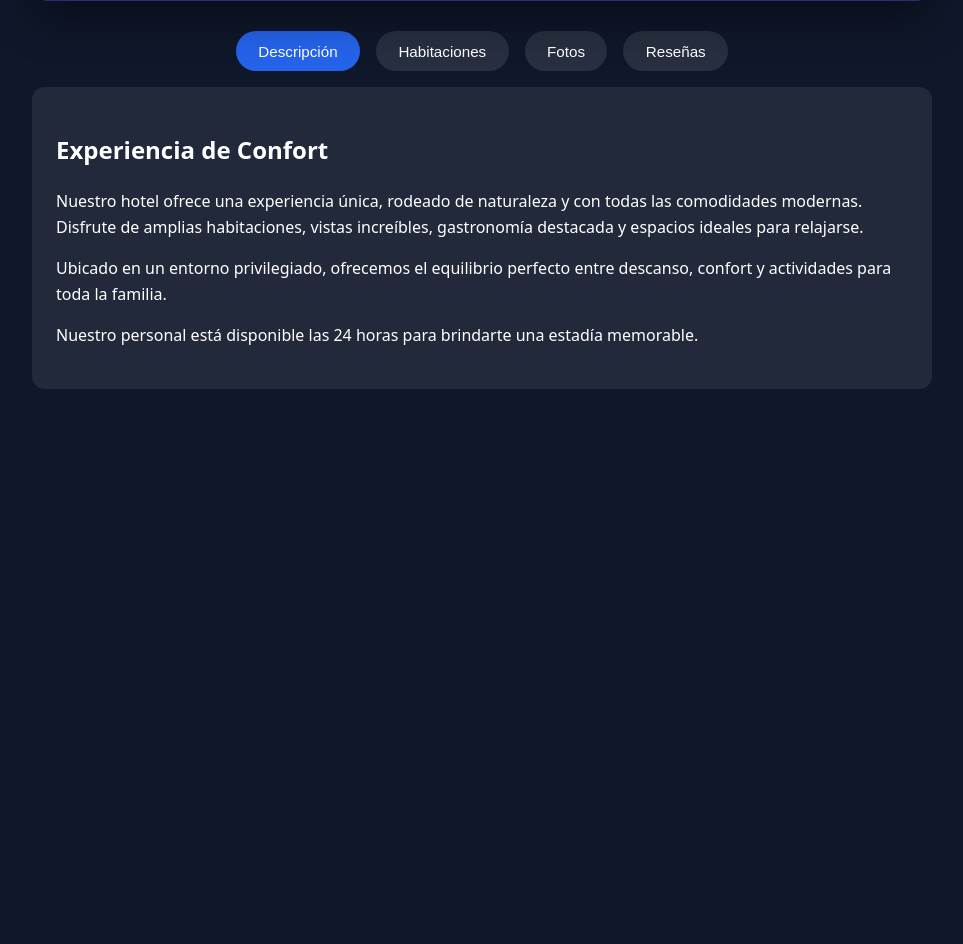
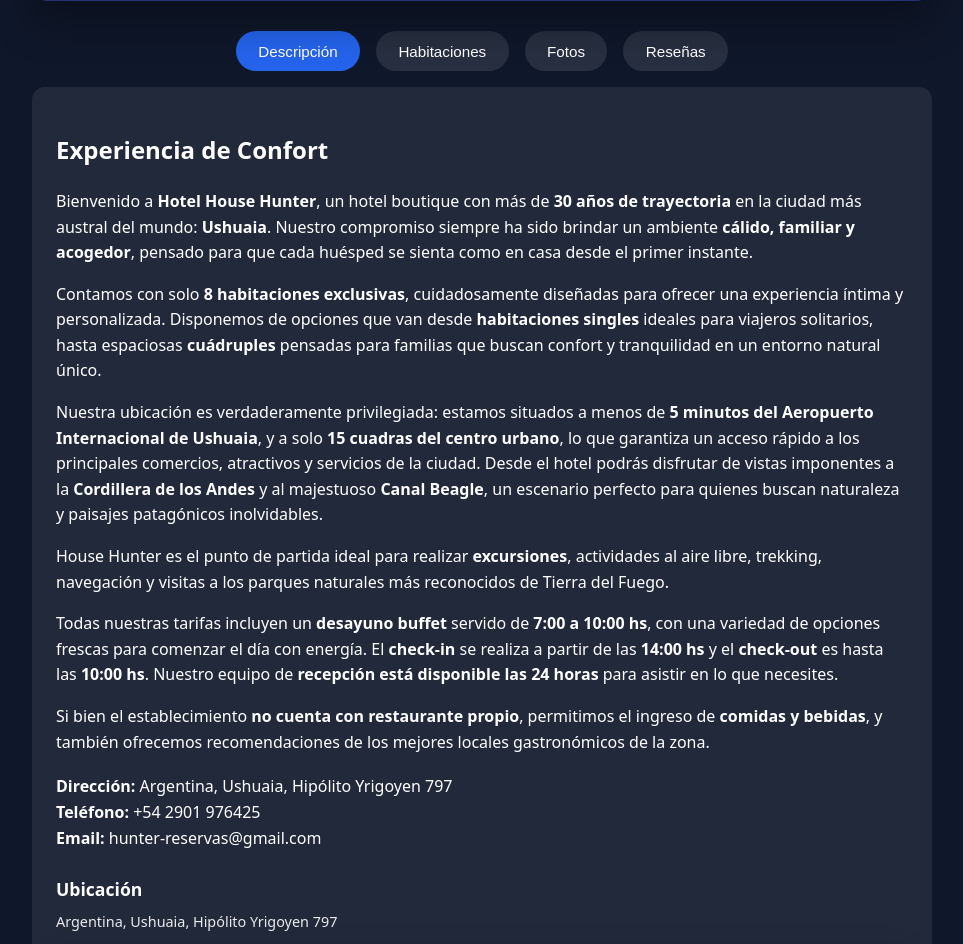
Before and after one commit to AleDaVinci/Hotel_House-Hunter, a Flask app: page /dashboard in a window 1280 px wide. Shown: the part 609-1553 px from the top of the page, without its empty margins (158-1121 px from the left). Before the commit the page ends 998 px from the top, so only its background shows below. Run offline with Flask 3, Linux system fonts and the light colour scheme; the visitor is signed in with stand-in values (Sample User, id 1).

Commit message:
style(dashboard): Se cargaron ma fotos y retocaron estilos del tab descrpcion

```diff
--- a/static/css/main.css
+++ b/static/css/main.css
@@ -434,6 +434,30 @@ body {
   border-radius: 0.8rem;
   line-height: 1.6;
 }
+/* ----------- MAPA / UBICACIÓN ----------- */
+.map-box {
+  margin-top: 1.5rem;
+}
+
+.map-box h3 {
+  margin: 0 0 0.4rem;
+  font-size: 1.1rem;
+}
+
+.map-box__address {
+  margin: 0 0 0.8rem;
+  font-size: 0.9rem;
+  opacity: 0.9;
+}
+
+.map-box__frame {
+  width: 100%;
+  height: 260px;
+  border-radius: 0.8rem;
+  overflow: hidden;
+  box-shadow: 0 12px 30px rgba(0,0,0,0.35);
+  border: 1px solid rgba(255,255,255,0.15);
+}
 
 
 /* ----------- HABITACIONES ----------- */
--- a/templates/dashboard.html
+++ b/templates/dashboard.html
@@ -56,17 +56,76 @@
   <div class="descripcion-box">
     <h2>Experiencia de Confort</h2>
     <p>
-                Nuestro hotel ofrece una experiencia única, rodeado de naturaleza y con todas las comodidades modernas.
-                Disfrute de amplias habitaciones, vistas increíbles, gastronomía destacada y espacios ideales para relajarse.
+      Bienvenido a <strong>Hotel House Hunter</strong>, un hotel boutique con más de
+      <strong>30 años de trayectoria</strong> en la ciudad más austral del mundo: <strong>Ushuaia</strong>.
+      Nuestro compromiso siempre ha sido brindar un ambiente <strong>cálido, familiar y acogedor</strong>,
+      pensado para que cada huésped se sienta como en casa desde el primer instante.
     </p>
 
     <p>
-                Ubicado en un entorno privilegiado, ofrecemos el equilibrio perfecto entre descanso, confort y actividades para toda la familia.
+      Contamos con solo <strong>8 habitaciones exclusivas</strong>, cuidadosamente diseñadas para ofrecer
+      una experiencia íntima y personalizada. Disponemos de opciones que van desde
+      <strong>habitaciones singles</strong> ideales para viajeros solitarios,
+      hasta espaciosas <strong>cuádruples</strong> pensadas para familias que buscan
+      confort y tranquilidad en un entorno natural único.
     </p>
 
     <p>
-                Nuestro personal está disponible las 24 horas para brindarte una estadía memorable.
+      Nuestra ubicación es verdaderamente privilegiada: estamos situados a menos de <strong>5 minutos del Aeropuerto Internacional de Ushuaia</strong>,
+      y a solo <strong>15 cuadras del centro urbano</strong>, lo que garantiza un acceso rápido a los
+      principales comercios, atractivos y servicios de la ciudad.
+      Desde el hotel podrás disfrutar de vistas imponentes a la <strong>Cordillera de los Andes</strong>
+      y al majestuoso <strong>Canal Beagle</strong>, un escenario perfecto para quienes buscan
+      naturaleza y paisajes patagónicos inolvidables.
     </p>
+
+    <p>
+      House Hunter es el punto de partida ideal para realizar <strong>excursiones</strong>,
+      actividades al aire libre, trekking, navegación y visitas a los parques naturales
+      más reconocidos de Tierra del Fuego.
+    </p>
+
+    <p>
+      Todas nuestras tarifas incluyen un <strong>desayuno buffet</strong> servido de
+      <strong>7:00 a 10:00 hs</strong>, con una variedad de opciones frescas para comenzar el día con energía.
+      El <strong>check-in</strong> se realiza a partir de las <strong>14:00 hs</strong> y el
+      <strong>check-out</strong> es hasta las <strong>10:00 hs</strong>.
+      Nuestro equipo de <strong>recepción está disponible las 24 horas</strong> para asistir en lo que necesites.
+    </p>
+
+    <p>
+      Si bien el establecimiento <strong>no cuenta con restaurante propio</strong>,
+      permitimos el ingreso de <strong>comidas y bebidas</strong>, y también ofrecemos recomendaciones
+      de los mejores locales gastronómicos de la zona.
+    </p>
+
+    <p style="margin-top: 1.2rem;">
+      <strong>Dirección:</strong> Argentina, Ushuaia, Hipólito Yrigoyen 797<br>
+      <strong>Teléfono:</strong> +54 2901 976425<br>
+      <strong>Email:</strong> hunter-reservas@gmail.com
+    </p>
+
+
+    <!-- === UBICACIÓN / MAPA === -->
+    <div class="map-box">
+          <h3>Ubicación</h3>
+          <p class="map-box__address">
+            Argentina, Ushuaia, Hipólito Yrigoyen 797
+          </p>
+
+          <div class="map-box__frame">
+            <iframe
+              src="https://www.google.com/maps?q=Argentina,+Ushuaia,+Hipolito+Yrigoyen+797&output=embed"
+              width="100%"
+              height="100%"
+              style="border:0;"
+              allowfullscreen=""
+              loading="lazy"
+              referrerpolicy="no-referrer-when-downgrade">
+            </iframe>
+          </div>
+        </div>
+        <!-- === FIN UBICACIÓN === -->
     </div>
   </div>
 
```
Also changed, not shown: static/img/f5.jpg (added), static/img/f6.jpg (added), static/img/f7.avif (added), static/img/f8.jpg (added), static/img/foto1.avif (added), static/img/foto2.jpg (added), static/img/foto3.jpg (added), static/img/foto4.jpg (added), static/img/foto5.jpg (added). Lines whose indentation alone changed are shown as unchanged.
